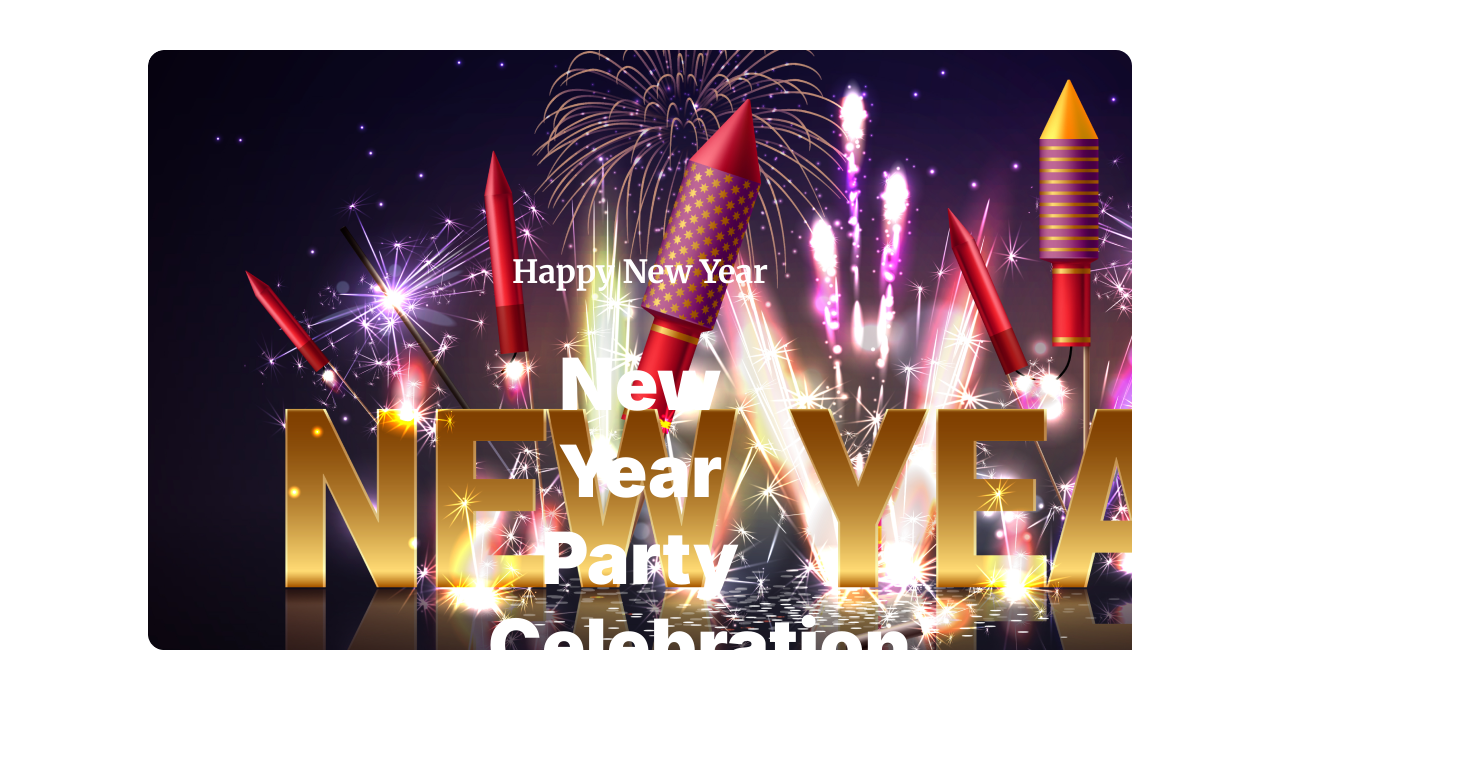
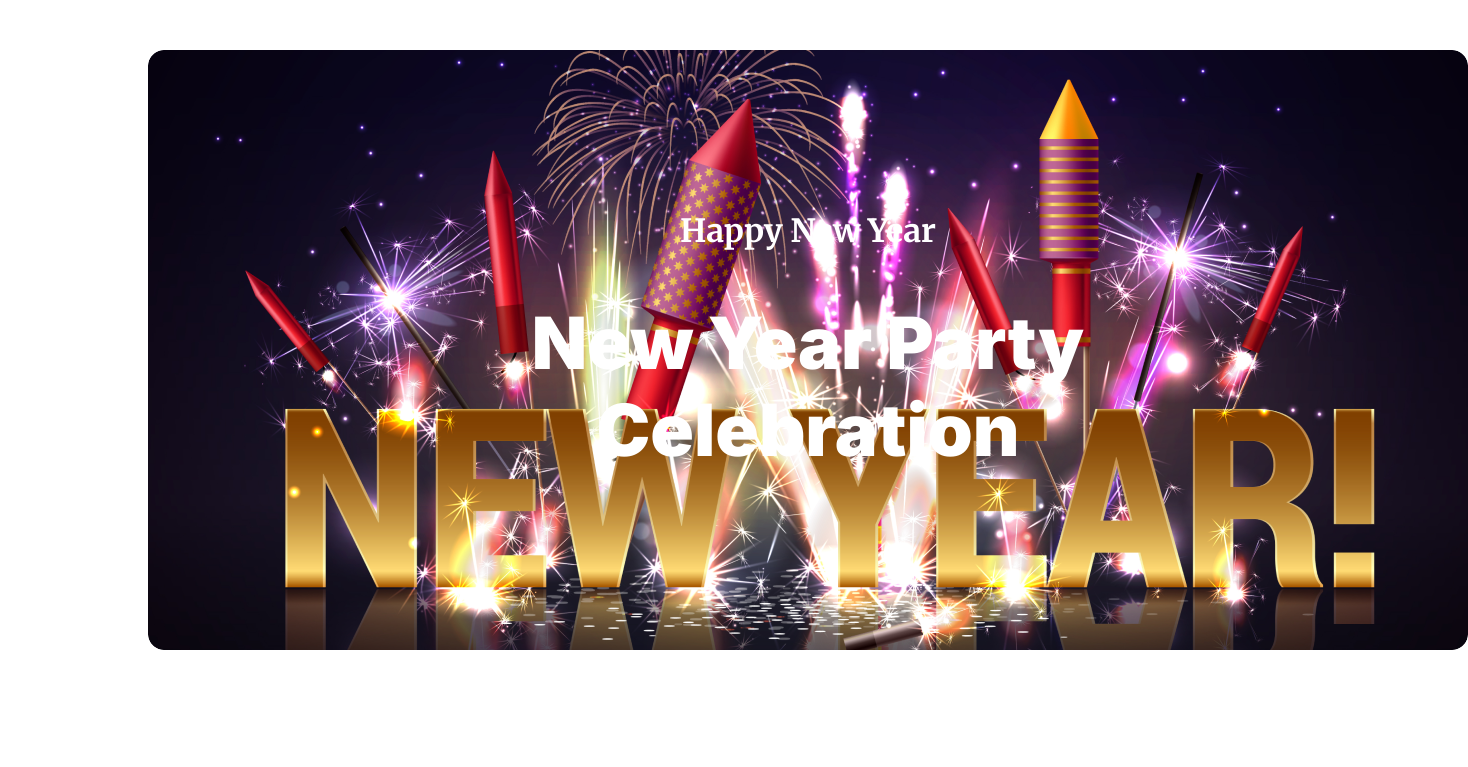
Before and after one commit to raihan-naime/new-year-offer-resources, a plain HTML site: page index.html in a window 1280 px wide. Shown: the top 767 px of the page, 1468 px wide, since content can reach past the window. Drawn offline with Linux system fonts and the light colour scheme.

Commit message:
added modified verstion

```diff
--- a/styles/style.css
+++ b/styles/style.css
@@ -50,16 +50,21 @@ main section {
 
 /* header section */
 header {
-    background-image: url('../images/Banner\ Image.png');
+    background-image: url('../images/BannerImage.png');
     background-repeat: no-repeat;
     border-radius: 16px;
-
+    width: 1320px;
+    height: 600px;
+    background-size: auto;
+    display: flex;
+    justify-content: center;
+    align-items: center;
+    text-align: center;
 }
 
 /* banner styles */
 .banner-content {
-    text-align: center;
-    padding: 170px 340px;
+    width: 50%;
 }
 
 .banner-sub-title {
```
Also changed, not shown: images/BannerImage.png (renamed from images/Banner Image.png).
